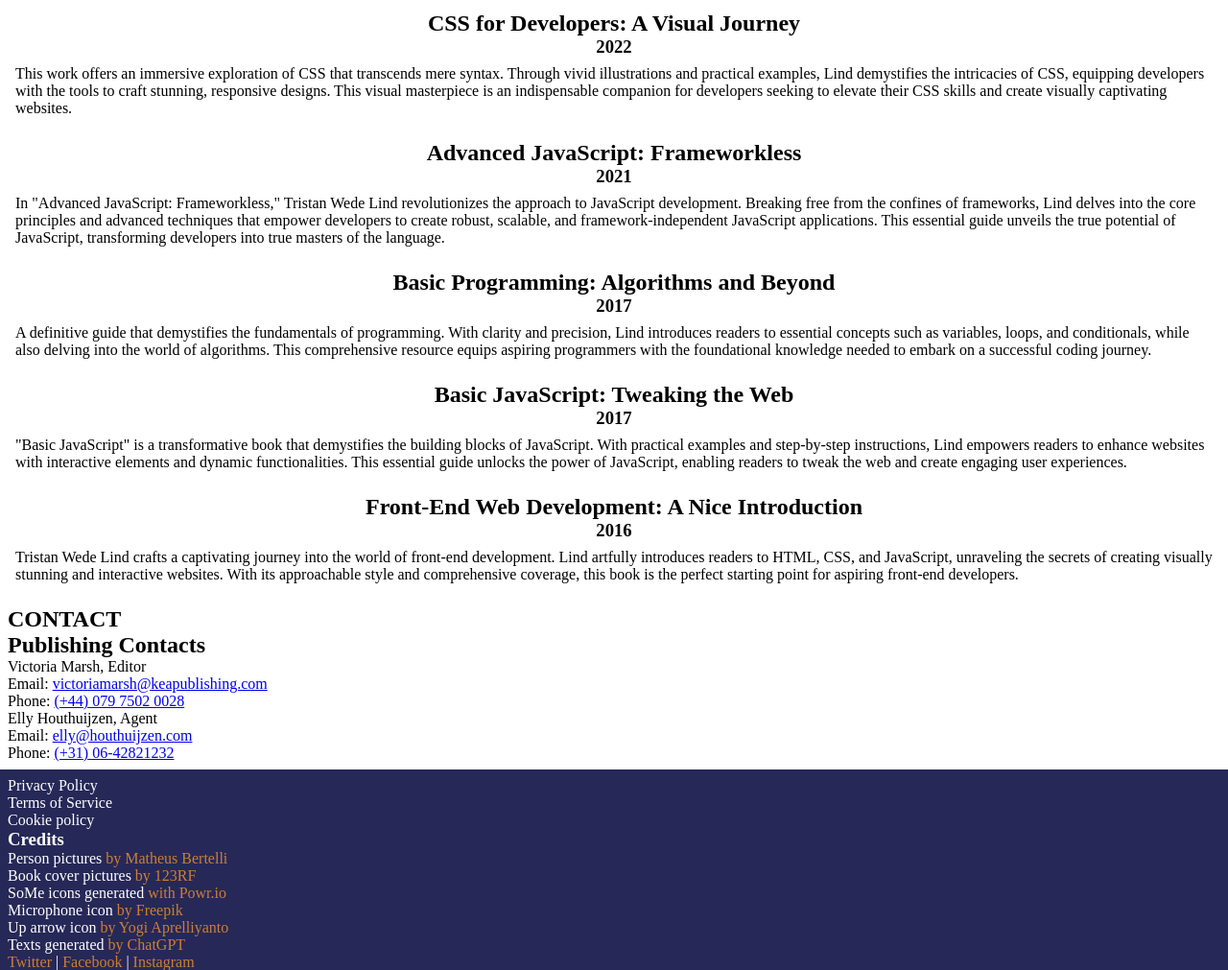
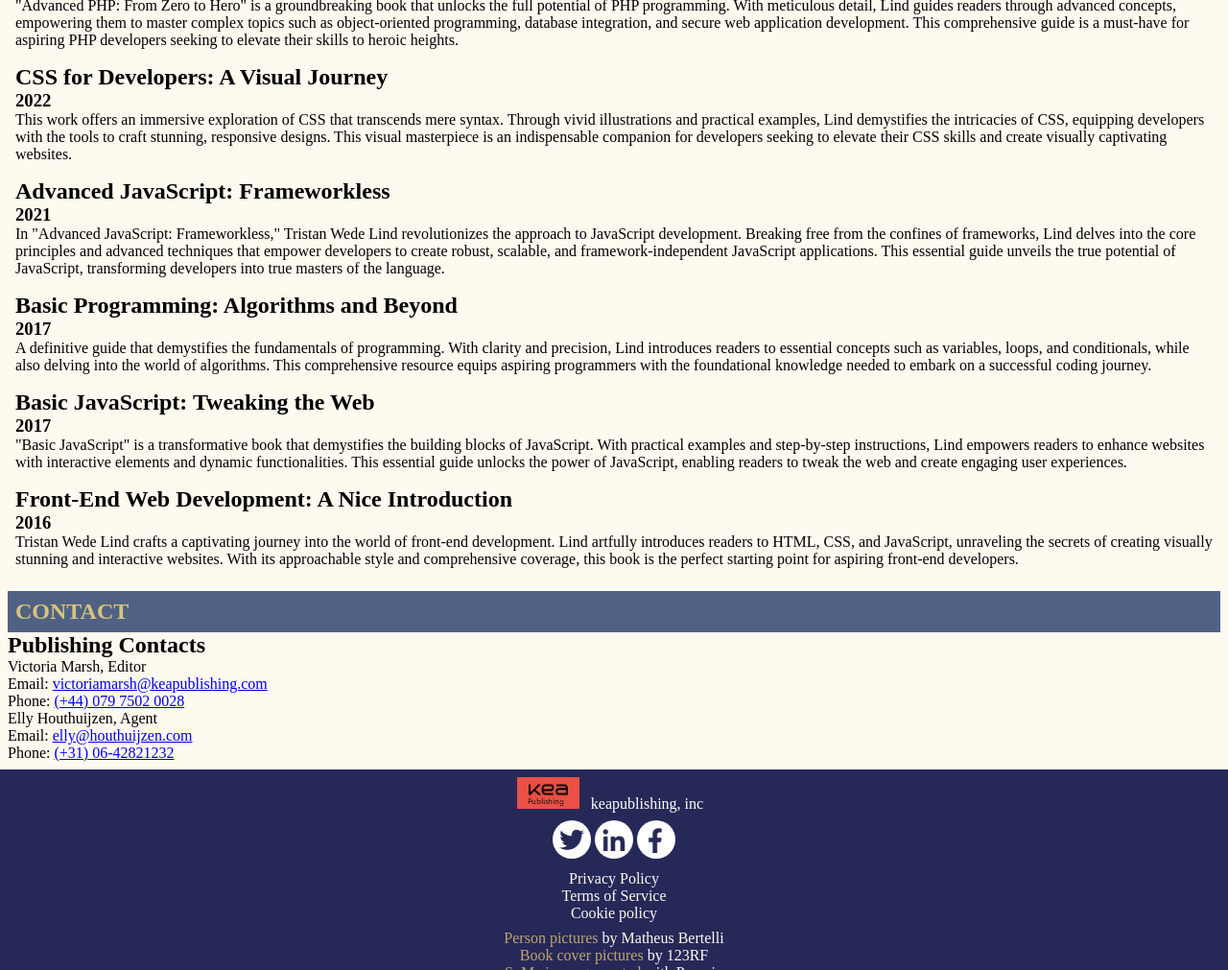
Before and after one commit to Toby-byte/Tristan-wede, a website: page index.html in a window 1280 px wide. Shown: the part 1789-2800 px from the top of the page at 96% size. Drawn offline with Linux system fonts and the light colour scheme.

Commit message:
footer complete for mobile

```diff
--- a/index.html
+++ b/index.html
@@ -11,6 +11,7 @@
     <header>
         <h1>Tristan Wede</h1>
         <h3>Web developer and author</h3>
+      </header>
       <nav>
           <ul>
               <li><a href="#bio">Bio</a></li>
@@ -19,7 +20,6 @@
               <li><a href="#contact">Contact</a></li>
           </ul>
       </nav>
-    </header>
 
 
     <section>
@@ -131,50 +131,50 @@
     <section>
         <h1 id="books">BOOKS</h1>
         <article>
-            <header>
+            <div>
             <h2>Advanced PHP: From Zero to Hero</h2>
             <h3><time datetime="2023">2023</time></h3>
-            </header>
+            </div>
             <p>"Advanced PHP: From Zero to Hero" is a groundbreaking book that unlocks the full potential of PHP programming. With meticulous detail, Lind guides readers through advanced concepts, empowering them to master complex topics such as object-oriented programming, database integration, and secure web application development. This comprehensive guide is a must-have for aspiring PHP developers seeking to elevate their skills to heroic heights.</p>
         </article>
 
         <article>
-            <header>
+            <div>
             <h2>CSS for Developers: A Visual Journey</h2>
             <h3><time datetime="2022">2022</time></h3>
-            </header>
+            </div>
             <p>This work offers an immersive exploration of CSS that transcends mere syntax. Through vivid illustrations and practical examples, Lind demystifies the intricacies of CSS, equipping developers with the tools to craft stunning, responsive designs. This visual masterpiece is an indispensable companion for developers seeking to elevate their CSS skills and create visually captivating websites.</p>
         </article>
 
         <article>
-            <header>
+            <div>
             <h2>Advanced JavaScript: Frameworkless</h2>
             <h3><time datetime="2021">2021</time></h3>
-            </header>
+            </div>
             <p>In "Advanced JavaScript: Frameworkless," Tristan Wede Lind revolutionizes the approach to JavaScript development. Breaking free from the confines of frameworks, Lind delves into the core principles and advanced techniques that empower developers to create robust, scalable, and framework-independent JavaScript applications. This essential guide unveils the true potential of JavaScript, transforming developers into true masters of the language.</p>
         </article>
 
         <article>
-            <header>
+            <div>
             <h2>Basic Programming: Algorithms and Beyond</h2>
             <h3><time datetime="2017">2017</time></h3>
-            </header>
+            </div>
             <p>A definitive guide that demystifies the fundamentals of programming. With clarity and precision, Lind introduces readers to essential concepts such as variables, loops, and conditionals, while also delving into the world of algorithms. This comprehensive resource equips aspiring programmers with the foundational knowledge needed to embark on a successful coding journey.</p>
         </article>
 
         <article>
-            <header>
+            <div>
             <h2>Basic JavaScript: Tweaking the Web</h2>
             <h3><time datetime="2017">2017</time></h3>
-            </header>
+            </div>
             <p>"Basic JavaScript" is a transformative book that demystifies the building blocks of JavaScript. With practical examples and step-by-step instructions, Lind empowers readers to enhance websites with interactive elements and dynamic functionalities. This essential guide unlocks the power of JavaScript, enabling readers to tweak the web and create engaging user experiences.</p>
         </article>
 
         <article>
-            <header>
+            <div>
             <h2>Front-End Web Development: A Nice Introduction</h2>
             <h3><time datetime="2016">2016</time></h3>
-            </header>
+            </div>
             <p>Tristan Wede Lind crafts a captivating journey into the world of front-end development. Lind artfully introduces readers to HTML, CSS, and JavaScript, unraveling the secrets of creating visually stunning and interactive websites. With its approachable style and comprehensive coverage, this book is the perfect starting point for aspiring front-end developers.</p>
         </article>
     </section>
@@ -194,12 +194,20 @@
     </section>
 
     <footer>
-        <ul>
+      <div id="bottem-space">
+        <img src="tristan wede assets\img\keapublishing.png" alt="kea publishing">
+        <span>keapublishing, inc</span>
+      </div>
+      <div>
+        <a href="https://twitter.com" target="_blank"><img src="tristan wede assets\img\twitter.png" alt=""></a>
+        <a href="https://linkedin.com" target="_blank"><img src="tristan wede assets\img\linkedin.png" alt=""></a>
+        <a href="https://facebook.com" target="_blank"><img src="tristan wede assets\img\facebook.png" alt=""></a>
+      </div>
+        <ul id="white">
             <li>Privacy Policy</li>
             <li>Terms of Service</li>
             <li>Cookie policy</li>
         </ul>
-        <h3>Credits</h3>
         <ul>
             <li>Person pictures <a href="https://www.pexels.com/@bertellifotografia/"> by Matheus Bertelli</a></li>
             <li>Book cover pictures<a href="https://www.123rf.com/"> by 123RF</a></li>
@@ -208,11 +216,6 @@
             <li>Up arrow icon<a href="https://www.flaticon.com/authors/yogi-aprelliyanto"> by Yogi Aprelliyanto</a></li>
             <li>Texts generated<a href="https://chat.openai.com/?model=text-davinci-002-render-sha"> by ChatGPT</a></li>
         </ul>
-        <div>
-            <a href="https://twitter.com/company" target="_blank">Twitter</a> |
-            <a href="https://facebook.com/company" target="_blank">Facebook</a> |
-            <a href="https://instagram.com/company" target="_blank">Instagram</a>
-        </div>
         <p>© 2024 KEA. All rights reserved.</p>
     </footer>
 </body>
--- a/style.css
+++ b/style.css
@@ -27,9 +27,26 @@ footer {
 }
 
 /* footer anchor tags */
-footer a {
+footer ul {
     color: var(--link-color);
     text-decoration: none;
+}
+
+footer a {
+    color: var(--body-bg-color);
+    text-decoration: none;
+}
+
+footer div span {
+    padding: 0.5rem;
+}
+
+#white {
+    color: var(--body-bg-color);
+}
+
+#bottem-space {
+    margin-bottom: 0.5rem;
 }
 
 /* When hovering over anchor tags */
@@ -48,8 +65,45 @@ footer ul {
 /* ##################### */
 
 @media only screen and (min-width: 320px) {
+    header {
+        background-color: var(--main-color);
+    }
+
+    header h1 {
+        background-color: var(--main-color);
+        color: var(--h1-color);
+    }
+
+    header h3 {
+        background-color: var(--main-color);
+        color: var(--h1-color);
+    }
+
+    body {
+        background-color: var(--body-bg-color);
+    }
+
+    h1 {
+        background-color: var(--h1-bg-color);
+        color: var(--h1-color);
+        padding: 0.5rem;
+    }
+
     footer {
         width: 100%;
+        text-align: center;
+    }
+
+    footer ul {
+        margin: 0.5rem;
+    }
+
+    footer p {
+        color: var(--link-color);
+    }
+
+    footer div a img {
+        border-radius: 100px;
     }
 
     h1, section, nav {
--- a/variables.css
+++ b/variables.css
@@ -1,4 +1,7 @@
 :root {
     --main-color: #262858;
-    --link-color: #CD7F32;
+    --link-color: #BEA670;
+    --h1-color: #D6C37F;
+    --h1-bg-color: #506283;
+    --body-bg-color: #FFFAF0;
   }
```
Lines whose indentation alone changed are shown as unchanged.
